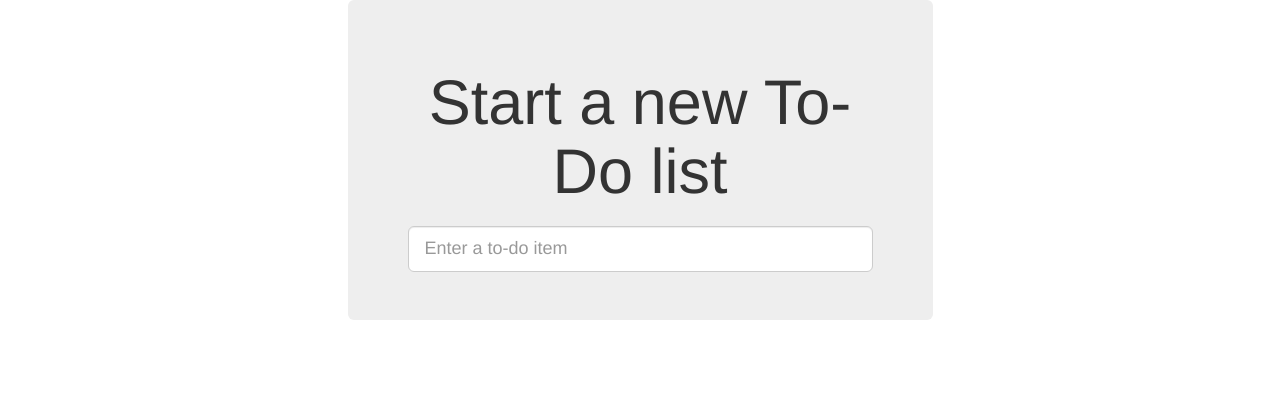
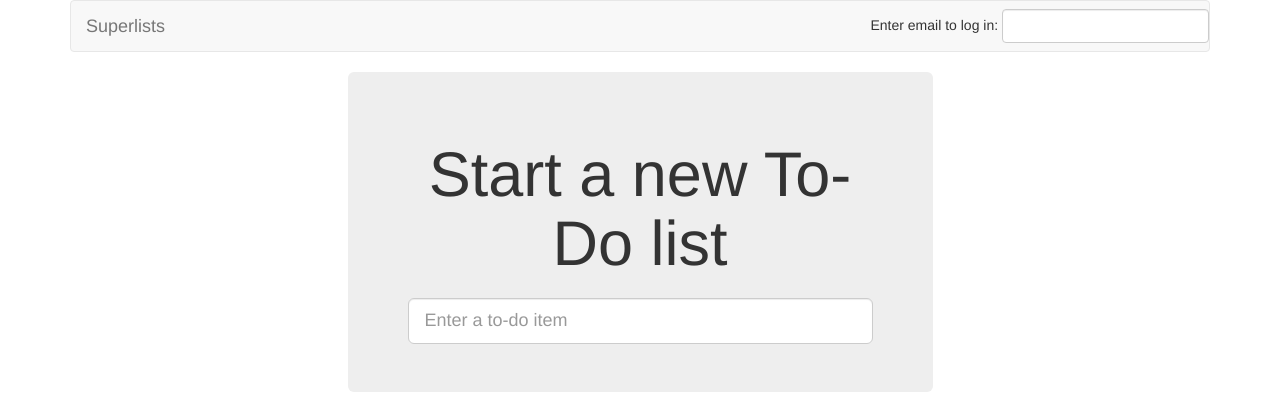
Before and after one commit to snymanc/tdd-book, a Django app: page / in a window 1280 px wide. Shown: the top 420 px of the page. Run offline with Django 3.2, Linux system fonts and the light colour scheme; some libraries are stand-ins or nearby versions.

Commit message:
added navbar

```diff
--- a/lists/templates/base.html
+++ b/lists/templates/base.html
@@ -12,6 +12,17 @@
 
     <body>
         <div class="container">
+
+            <nav class="navbar navbar-default" role="navigation">
+                <div class="contiainer-fluid">
+                    <a class="navbar-brand" href="/">Superlists</a>
+                    <form class="navbar-form navbar-right" method="POST" action="#">
+                        <span>Enter email to log in:</span>
+                        <input class="form-control" name="email" type="text" />
+                        {% csrf_token %}
+                    </form>
+                </div>
+            </nav>
 
             <div class="row">
                 <div class="col-md-6 col-md-offset-3 jumbotron">
```
